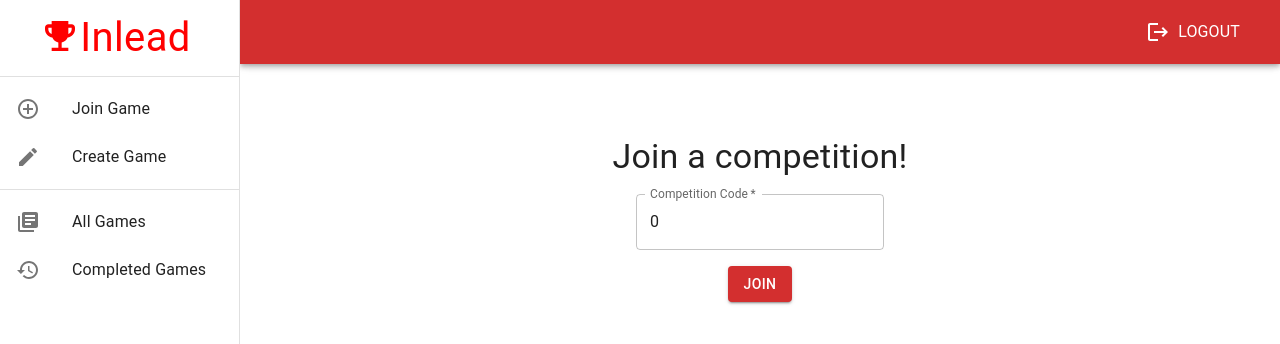
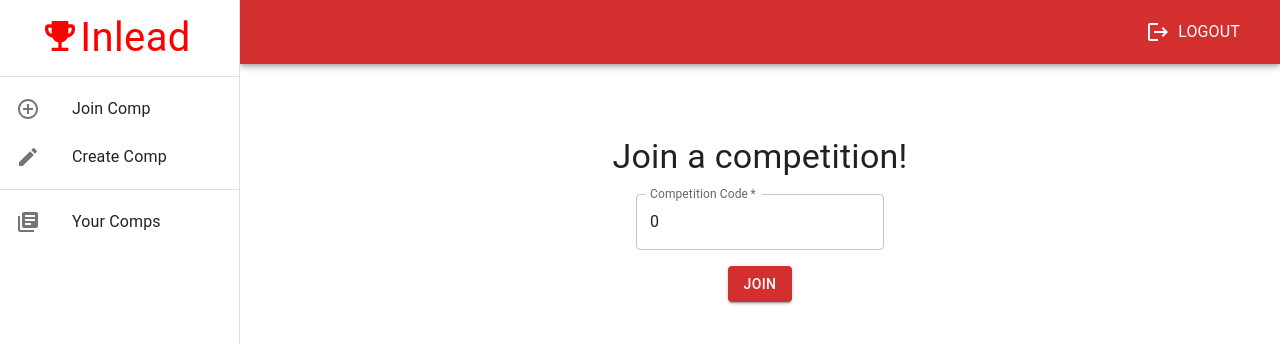
Before and after one commit to josh-ramos-22/Inlead, a React (Create React App) app in the folder frontend/: page / in a window 1280 px wide. Shown: the top 344 px of the page. Built offline with nearby package versions, Linux system fonts and the light colour scheme; sample sign-in values are in the browser's storage.

Commit message:
fixed sidebar text

```diff
--- a/frontend/src/components/Sidebar.tsx
+++ b/frontend/src/components/Sidebar.tsx
@@ -57,7 +57,7 @@ const Sidebar = (props : Props)  => {
             <ListItemIcon>
               <AddCircleOutlineIcon/>
             </ListItemIcon>
-            <ListItemText primary="Join Game" />
+            <ListItemText primary="Join Comp" />
           </ListItemButton>
         </ListItem>
 
@@ -66,7 +66,7 @@ const Sidebar = (props : Props)  => {
             <ListItemIcon>
               <CreateIcon/>
             </ListItemIcon>
-            <ListItemText primary="Create Game" />
+            <ListItemText primary="Create Comp" />
           </ListItemButton>
         </ListItem>
 
@@ -79,18 +79,18 @@ const Sidebar = (props : Props)  => {
             <ListItemIcon>
               <LibraryBooksIcon/>
             </ListItemIcon>
-            <ListItemText primary="All Games" />
+            <ListItemText primary="Your Comps" />
           </ListItemButton>
         </ListItem>
 
-        <ListItem key="completed-link" disablePadding>
+        {/* <ListItem key="completed-link" disablePadding>
           <ListItemButton>
             <ListItemIcon>
               <HistoryIcon/>
             </ListItemIcon>
             <ListItemText primary="Completed Games" />
           </ListItemButton>
-        </ListItem>
+        </ListItem> */}
       </List>
     </Box>
   );
```
